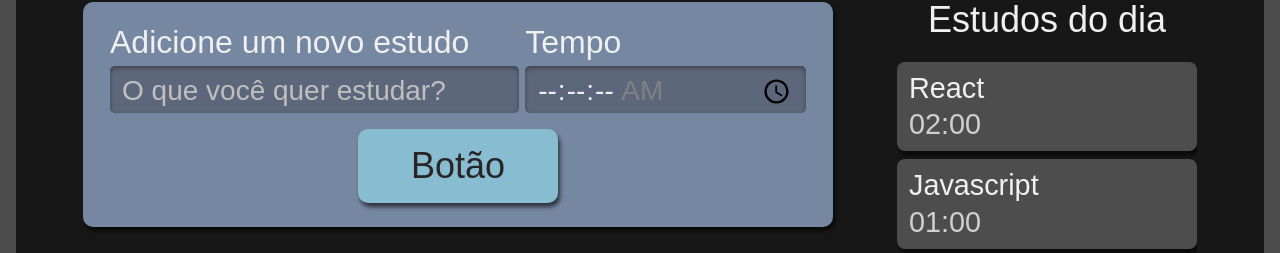
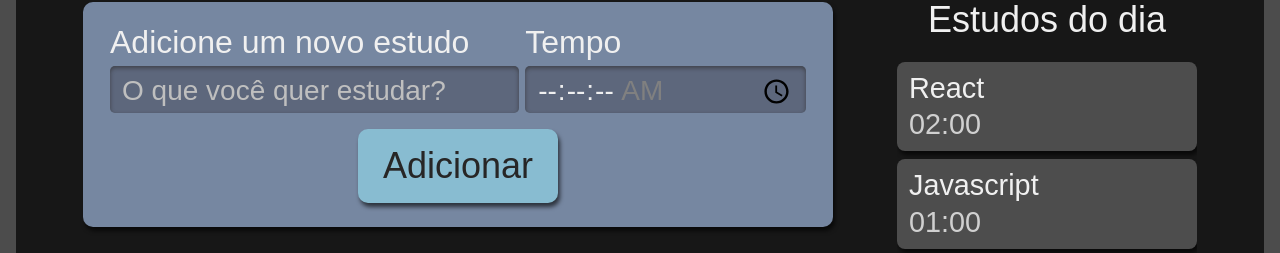
Before and after one commit to zNexTage/react-typescript, a React (Create React App) app: page / in a window 1280 px wide. Shown: the part 222-475 px from the top of the page. Built offline with nearby package versions, Linux system fonts and the light colour scheme.

Commit message:
pass children props to Button

```diff
--- a/src/components/button/index.tsx
+++ b/src/components/button/index.tsx
@@ -1,11 +1,11 @@
 import React from "react";
 import style from "./style.module.scss";
 
-class Button extends React.Component {
+class Button extends React.Component<{ children: React.ReactNode }> {
     render(): React.ReactNode {
         return (
             <button className={style.botao}>
-                Botão
+                {this.props.children}
             </button>
         )
     }
--- a/src/components/forms/index.tsx
+++ b/src/components/forms/index.tsx
@@ -33,7 +33,7 @@ class Form extends React.Component {
                     />
                 </div>
                 <Button>
-                    Butão
+                    Adicionar
                 </Button>
             </form>
         )
```
